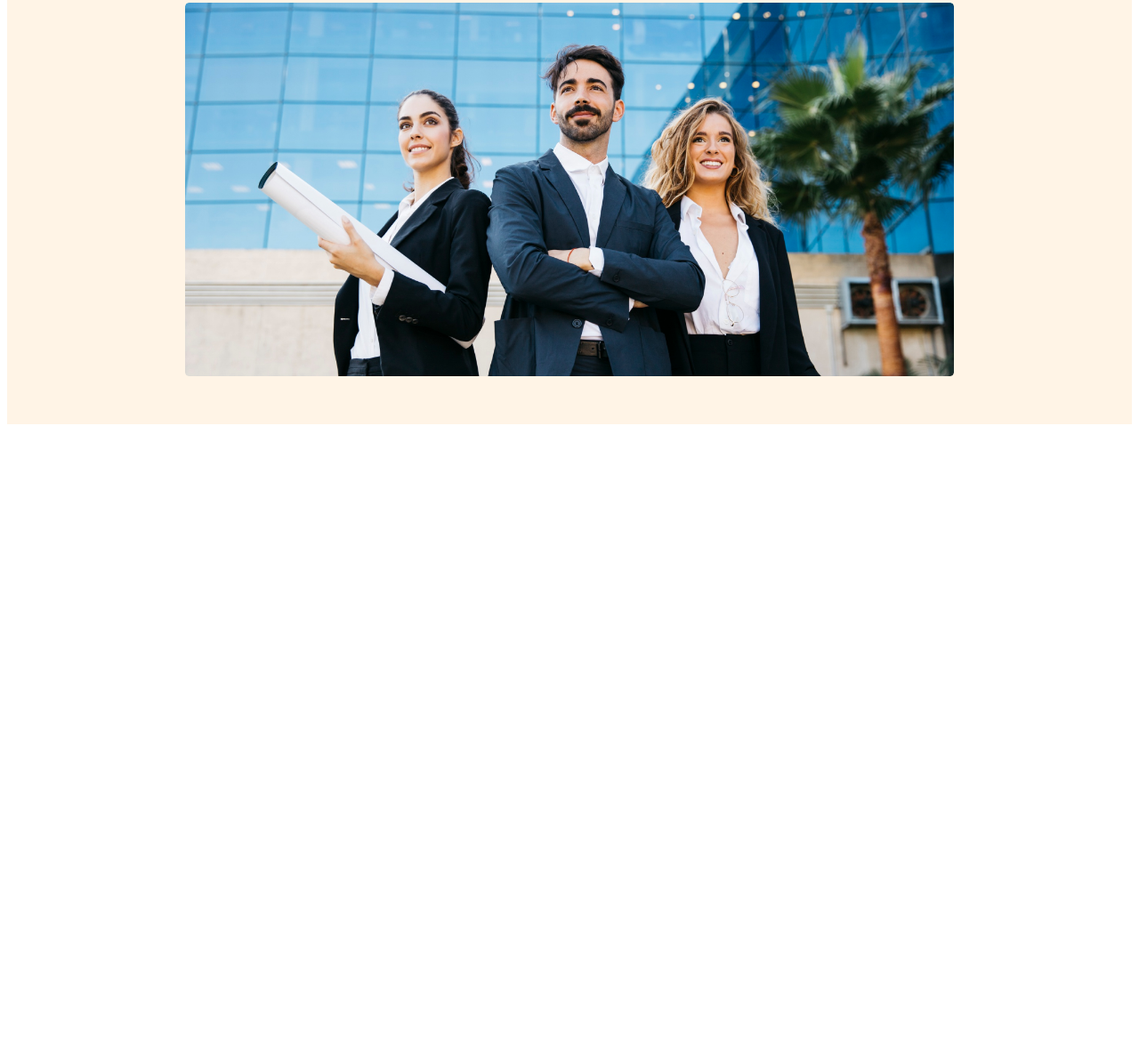
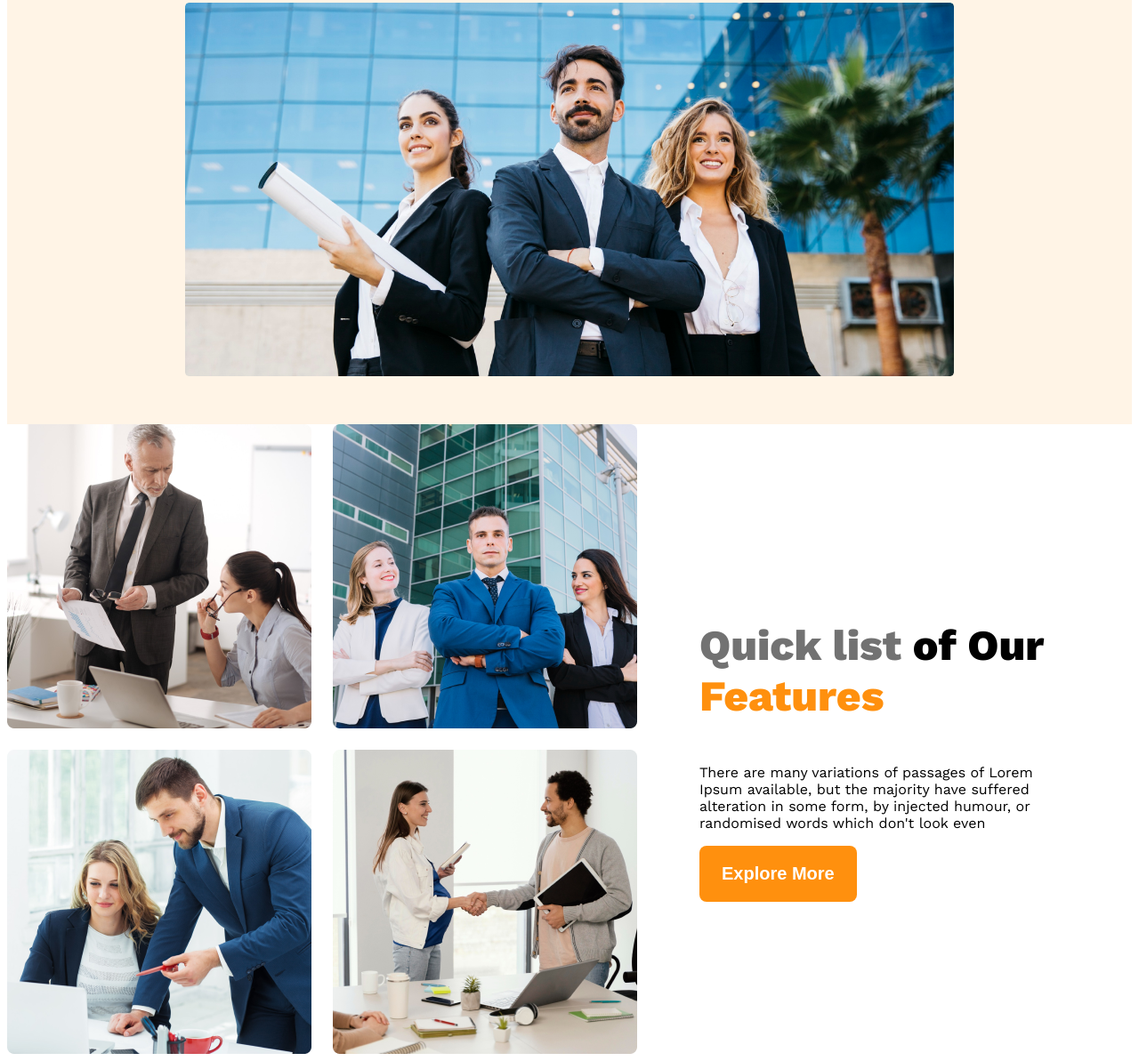
Before and after one commit to Hossain-Sonan/g3-architect-website, a plain HTML site: page index.html in a window 1280 px wide. Shown: the part 561-1754 px from the top of the page at 89% size. Before the commit the page ends 1046 px from the top, so only its background shows below. Drawn offline with nearby package versions, Linux system fonts and the light colour scheme.

Commit message:
text-featured added

```diff
--- a/index.html
+++ b/index.html
@@ -40,6 +40,22 @@
 
     </header>
     <main>
+        <section class="teams-container">
+            <div class="teams-img-contntainer">
+                <img src="images/team1.png" alt="">
+                <img src="images/team2.png" alt="">
+                <img src="images/team3.png" alt="">
+                 <img src="images/team4.png" alt="">
+
+            </div>
+            <div class="teams-content">
+                <h3 class="teams-title"><span class="quick-list">Quick list</span> <span class="of-our">of Our</span> <span class="text-features">Features</span></h3>
+                <p class="description">There are many variations of passages of Lorem Ipsum available, but the majority have suffered alteration in some form, by injected humour, or randomised words which don't look even</p>
+                <button class="btn-primary">Explore More</button>
+
+
+            </div>
+        </section>
 
 
     </main>
--- a/styles/architect.css
+++ b/styles/architect.css
@@ -97,3 +97,34 @@ nav li a {
 
     }
 }
+/* main styles */
+main{
+    max-width: 1440px;
+    margin: 0 auto;
+}
+/* teams-styles */
+.teams-container{
+    display: flex;
+    align-items: center;
+}
+.teams-img-contntainer{
+    display: grid;
+    grid-template-columns: repeat(2, 1fr);
+    gap: 1.5rem;
+
+}
+.teams-content{
+    padding-left: 70px;
+    padding-right: 70px;
+}
+.teams-title{
+    font-size: 3rem;
+}
+.teams-title .quick-list{
+    color: #727272;
+    font-weight: 700;
+}
+.teams-title .text-features{
+   color: #FF900E;
+   font-weight: 700;
+}
```
